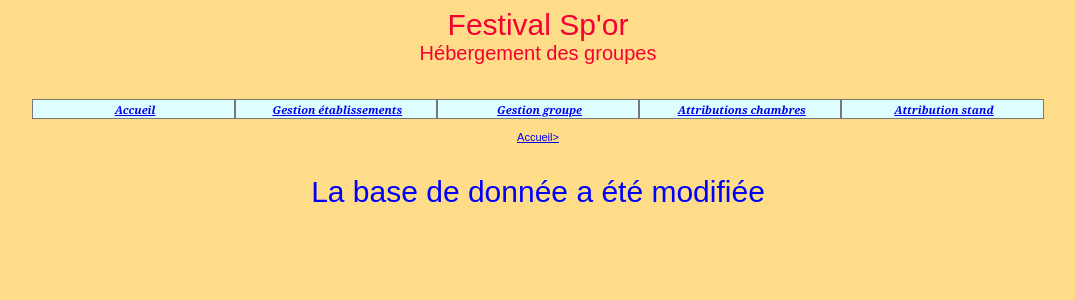
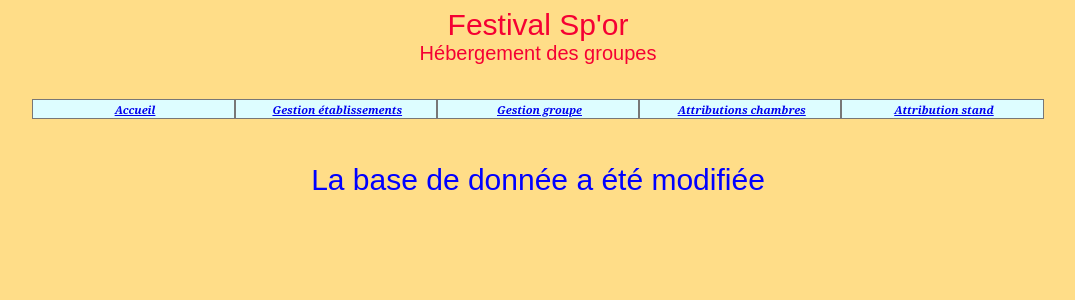
Before and after one commit to sly987/FestivalSpor2, a PHP site: page /baseModifie.php in a window 1280 px wide. Shown: the top 300 px of the page, without its empty margins (102-1177 px from the left). Run offline with PHP 8.4, Linux system fonts and the light colour scheme.

Commit message:
enlever fil d'ariane

```diff
--- a/baseModifie.php
+++ b/baseModifie.php
@@ -1,11 +1,7 @@
 <?php
 include("_debut.inc.php");
 include("_gestionBase.inc.php");
-echo "<table width='80%' cellpadding='0' cellspacing='0' align='center'>
-   <tr>
-   <td align='center'><a href='index.php' align='center' >Accueil></a></td>
-   </tr>
-</table>";
+
 echo "</br><h1> La base de donnée a été modifiée</h1>";
 if (isset($_POST['valider']))
 {
```
